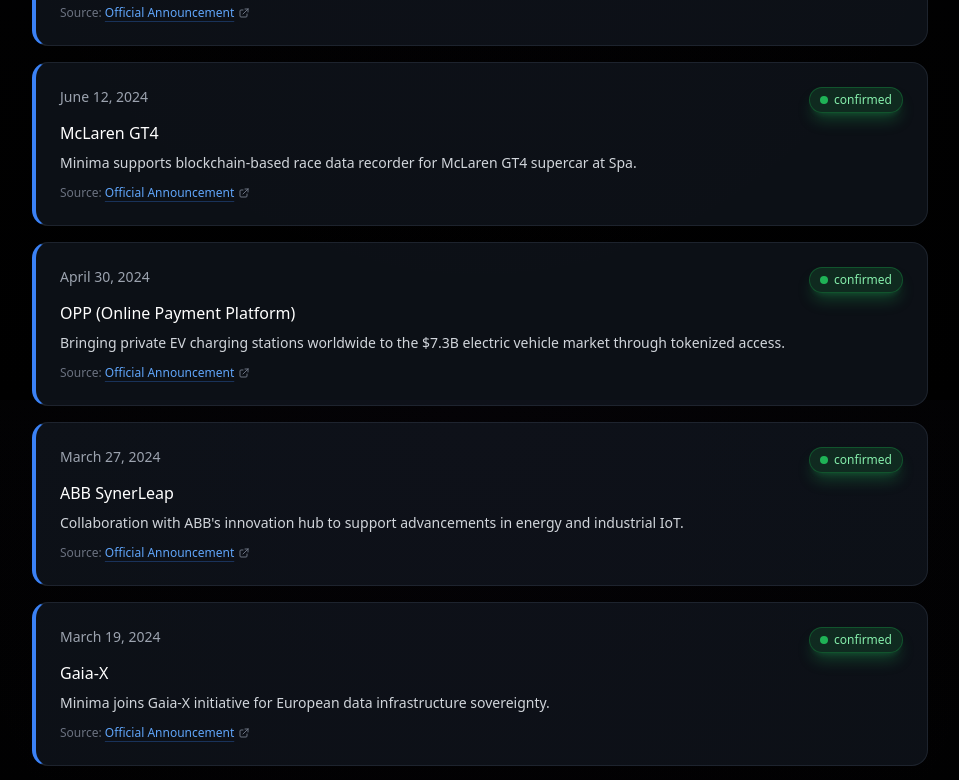
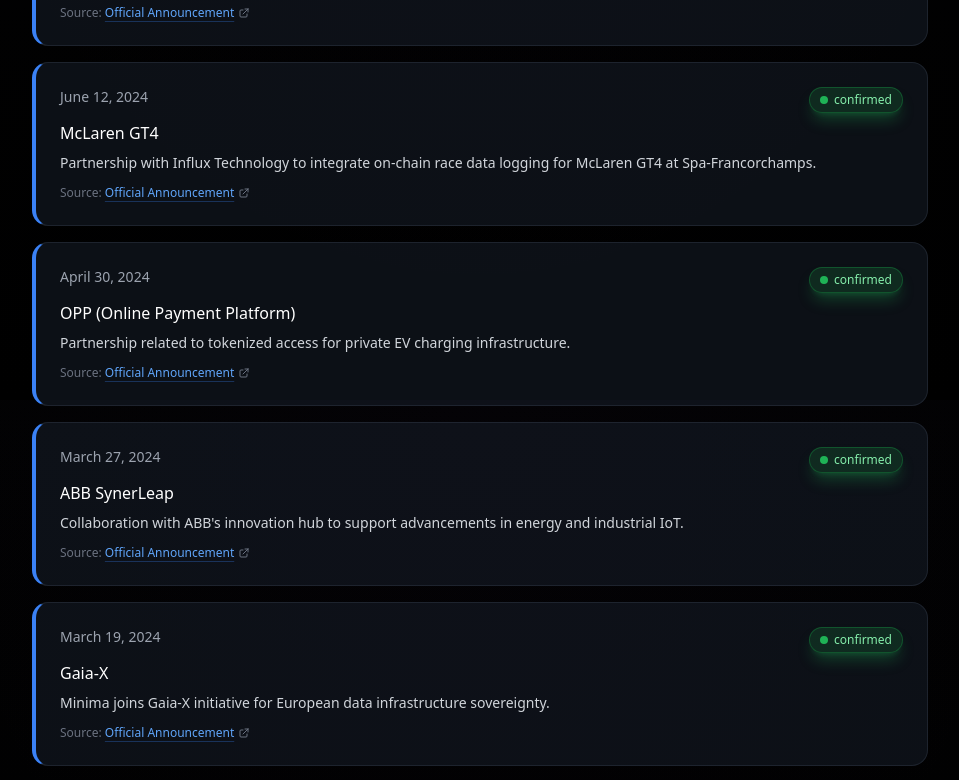
Before and after one commit to KuA1bo/minimaverse-site, a Next.js app: page /partners in a window 1280 px wide. Shown: the part 2000-2780 px from the top of the page, without its empty margins (160-1119 px from the left). Built offline with nearby package versions, Linux system fonts and the light colour scheme.

Commit message:
fix(partners): neutralize OPP description, finalize institutional tone [19.05.2026]

```diff
--- a/src/app/partners/page.tsx
+++ b/src/app/partners/page.tsx
@@ -84,17 +84,24 @@ export default function PartnersPage() {
   return (
     <div className="max-w-4xl mx-auto relative px-4 sm:px-0">
 
+      {/* Structured data for SEO - CollectionPage schema */}
       <JsonLd data={structuredData} />
 
+      {/* Unified Header with gradient accent */}
       <header className="mb-8 opacity-0 animate-fade-in-up delay-75 relative">
         <div className="absolute inset-0 bg-gradient-to-r from-purple-500/10 via-blue-500/10 to-cyan-500/10 rounded-2xl opacity-0 hover:opacity-100 transition-opacity duration-500" />
 
         <div className="relative flex justify-between items-start">
+          {/* Header text block */}
           <div className="relative inline-block w-full pb-3">
-            <Link href="/" className="text-gray-400 hover:text-white transition-colors inline-block mb-4 group">
+            <Link
+              href="/"
+              className="text-gray-400 hover:text-white transition-colors inline-block mb-4 group"
+            >
               <span className="group-hover:-translate-x-1 transition-transform duration-300 inline-block">←</span> Back to Minimaverse
             </Link>
 
+            {/* Internal navigation - unified style per /about: text-sm, gap-1.5, gray-400/600, hover purple */}
             <div className="flex flex-wrap items-center gap-1.5 mb-3 text-sm">
               <Link href="/ecosystem" className="text-gray-400 hover:text-purple-400 transition-colors">Ecosystem</Link>
               <span className="text-gray-600">•</span>
@@ -103,20 +110,30 @@ export default function PartnersPage() {
               <Link href="/nodes" className="text-gray-400 hover:text-purple-400 transition-colors">Nodes</Link>
             </div>
 
+            {/* Updated H1 title for better SEO intent match */}
             <h1 className="text-3xl font-bold text-white mb-2">
               <span className="bg-gradient-to-r from-purple-200 via-blue-200 to-white bg-clip-text text-transparent">
                 Minima Ecosystem Partnerships
               </span>
             </h1>
+            {/* Updated subtitle for clarity and keyword coverage */}
             <p className="text-gray-400">Verified list of collaborations and integrations</p>
+            {/* Gradient accent line under subtitle */}
             <span className="absolute bottom-0 left-0 right-0 h-px bg-gradient-to-r from-blue-500/60 via-cyan-400/40 to-transparent" />
           </div>
 
+          {/* GitHub icon - Desktop only (hidden on mobile), unified with homepage */}
           <div className="hidden sm:flex items-center justify-end relative -translate-x-10 mt-12 flex-shrink-0">
+            {/* Glow */}
             <div className="absolute inset-0 flex items-center justify-center">
               <div className="w-8 h-8 bg-purple-500/80 rounded-full blur-lg" />
             </div>
-            <ExternalLink href="https://github.com/KuA1bo/minimaverse-site" className="relative text-gray-400 hover:text-white transition-all duration-300 hover:scale-110 hover:rotate-6 z-10" ariaLabel="View source on GitHub" hideArrow={true}>
+            <ExternalLink
+              href="https://github.com/KuA1bo/minimaverse-site"
+              className="relative text-gray-400 hover:text-white transition-all duration-300 hover:scale-110 hover:rotate-6 z-10"
+              ariaLabel="View source on GitHub"
+              hideArrow={true}
+            >
               <svg className="w-8 h-8" fill="currentColor" viewBox="0 0 24 24" aria-hidden="true">
                 <path d="M12 0C5.37 0 0 5.37 0 12c0 5.31 3.435 9.795 8.205 11.385.6.105.825-.255.825-.57 0-.285-.015-1.23-.015-2.235-3.015.555-3.795-.735-4.035-1.41-.135-.345-.72-1.41-1.23-1.695-.42-.225-1.02-.78-.015-.795.945-.015 1.62.87 1.845 1.23 1.08 1.815 2.805 1.305 3.495.99.105-.78.42-1.305.765-1.605-2.67-.3-5.46-1.335-5.46-6.26 0-1.38.48-2.37 1.26-3.225-.255-.315-.54-1.02-.12-2.13 0 0 1.005-.315 3.3 1.23.96-.27 1.98-.405 3-.405s2.04.135 3 .405c2.295-1.56 3.3-1.23 3.3-1.23.42 1.11.135 1.815-.12 2.13.78.855 1.26 1.845 1.26 3.225 0 4.935-2.805 5.955-5.475 6.255.435.375.81 1.095.81 2.22 0 1.605-.015 2.895-.015 3.3 0 .315.225.69.825.57A12.02 12.02 0 0024 12c0-6.63-5.37-12-12-12z"/>
               </svg>
@@ -125,7 +142,10 @@ export default function PartnersPage() {
         </div>
       </header>
 
-      <div className="relative bg-gray-800/40 border border-gray-700/40 rounded-2xl p-6 mb-8 transition-all duration-300 hover:border-purple-500/50 hover:shadow-2xl hover:shadow-purple-500/15 opacity-0 animate-fade-in-up delay-150 group overflow-hidden">
+      {/* Primary Sources Box - UPDATED: added status legend */}
+      <div className="relative bg-gray-800/40 border border-gray-700/40 rounded-2xl p-6 mb-8
+                      transition-all duration-300 hover:border-purple-500/50 hover:shadow-2xl hover:shadow-purple-500/15
+                      opacity-0 animate-fade-in-up delay-150 group overflow-hidden">
         <div className="absolute inset-0 bg-gradient-to-r from-purple-500/0 via-blue-500/0 to-cyan-500/0 group-hover:from-purple-500/5 group-hover:via-blue-500/5 group-hover:to-cyan-500/5 transition-all duration-500 rounded-2xl" />
 
         <div className="relative">
@@ -135,24 +155,40 @@ export default function PartnersPage() {
           <ul className="space-y-3 text-sm">
             <li className="flex flex-col md:flex-row md:items-center gap-1 md:gap-2">
               <span className="hidden md:inline text-gray-400">•</span>
-              <ExternalLink href="https://minima.global/blog" className="text-blue-400 hover:text-purple-400 underline decoration-blue-500/30 hover:decoration-purple-500/60 underline-offset-4 transition-all duration-300 break-all text-xs md:text-sm">minima.global/blog</ExternalLink>
+              <ExternalLink
+                href="https://minima.global/blog"
+                className="text-blue-400 hover:text-purple-400 underline decoration-blue-500/30 hover:decoration-purple-500/60 underline-offset-4 transition-all duration-300 break-all text-xs md:text-sm"
+              >
+                minima.global/blog
+              </ExternalLink>
               <span className="hidden md:inline text-gray-500">—</span>
               <span className="text-gray-500 text-xs md:text-sm">Official Blog</span>
             </li>
             <li className="flex flex-col md:flex-row md:items-center gap-1 md:gap-2">
               <span className="hidden md:inline text-gray-400">•</span>
-              <ExternalLink href="https://docs.minima.global" className="text-blue-400 hover:text-purple-400 underline decoration-blue-500/30 hover:decoration-purple-500/60 underline-offset-4 transition-all duration-300 break-all text-xs md:text-sm">docs.minima.global</ExternalLink>
+              <ExternalLink
+                href="https://docs.minima.global"
+                className="text-blue-400 hover:text-purple-400 underline decoration-blue-500/30 hover:decoration-purple-500/60 underline-offset-4 transition-all duration-300 break-all text-xs md:text-sm"
+              >
+                docs.minima.global
+              </ExternalLink>
               <span className="hidden md:inline text-gray-500">—</span>
               <span className="text-gray-500 text-xs md:text-sm">Documentation</span>
             </li>
             <li className="flex flex-col md:flex-row md:items-center gap-1 md:gap-2">
               <span className="hidden md:inline text-gray-400">•</span>
-              <ExternalLink href="https://github.com/minima-global" className="text-blue-400 hover:text-purple-400 underline decoration-blue-500/30 hover:decoration-purple-500/60 underline-offset-4 transition-all duration-300 break-all text-xs md:text-sm">github.com/minima-global</ExternalLink>
+              <ExternalLink
+                href="https://github.com/minima-global"
+                className="text-blue-400 hover:text-purple-400 underline decoration-blue-500/30 hover:decoration-purple-500/60 underline-offset-4 transition-all duration-300 break-all text-xs md:text-sm"
+              >
+                github.com/minima-global
+              </ExternalLink>
               <span className="hidden md:inline text-gray-500">—</span>
               <span className="text-gray-500 text-xs md:text-sm">Official GitHub</span>
             </li>
           </ul>
 
+          {/* Status legend - stacked on mobile, single line on tablet/desktop */}
           <div className="mt-4 pt-4 border-t border-gray-700/40 text-xs text-gray-500">
             <div className="flex flex-col gap-1.5 sm:flex-row sm:items-center sm:gap-3">
               <span className="block sm:inline">Status indicators:</span>
@@ -164,23 +200,28 @@ export default function PartnersPage() {
         </div>
       </div>
 
+      {/* Content */}
       <article className="prose prose-invert max-w-none">
 
+        {/* Intro - REMOVED duplicate status legend block */}
         <section id="intro" className="scroll-mt-20 mb-10 opacity-0 animate-fade-in-up delay-75">
           <h2 className="text-2xl font-bold mb-4 flex items-center gap-3">
             <span className="text-2xl">📋</span>
             <span className="bg-gradient-to-r from-purple-200 via-blue-200 to-white bg-clip-text text-transparent">About This Page</span>
           </h2>
 
-          <div className="relative bg-gray-800/40 border border-gray-700/40 rounded-2xl p-6 transition-all duration-300 hover:border-purple-500/50 hover:shadow-2xl hover:shadow-purple-500/15 group overflow-hidden">
+          <div className="relative bg-gray-800/40 border border-gray-700/40 rounded-2xl p-6
+                          transition-all duration-300 hover:border-purple-500/50 hover:shadow-2xl hover:shadow-purple-500/15 group overflow-hidden">
             <div className="absolute top-0 left-0 w-full h-px bg-gradient-to-r from-purple-500 via-blue-500 to-cyan-500 transform scale-x-0 group-hover:scale-x-100 transition-transform duration-500 origin-left" />
 
+            {/* SEO-optimized intro text with target keywords - marketing neutralized */}
             <p className="text-gray-300 leading-relaxed relative">
               Minima partnerships include collaborations across mobility, IoT, payments, and decentralized infrastructure. This page provides a verified list of Minima ecosystem partners with official sources and timelines.
             </p>
           </div>
         </section>
 
+        {/* Confirmed Partnerships Timeline - Anchor: #verified */}
         <section id="verified" className="mb-10 opacity-0 animate-fade-in-up delay-150 scroll-mt-20">
           <h2 className="text-2xl font-bold mb-4 flex items-center gap-3">
             <span className="text-2xl">📅</span>
@@ -196,15 +237,16 @@ export default function PartnersPage() {
               { date: 'October 17, 2024', title: 'CPIN', text: 'Partnership to support secure renewable energy data using Minima\'s infrastructure.', source: 'https://minima.global/post/minima-global-announces-strategic-partnership-with-cpin-to-secure-renewable-energy-data' },
               { date: 'July 24, 2024', title: 'Mercury Global', text: 'Pilot project to develop a decentralized alternative to SWIFT for global payment networks using Minima protocol.', source: 'https://minima.global/post/minima-partners-with-mercury-global-to-pilot-decentralised-swift-alternative-to-reshape-global-payment-networks' },
               { date: 'July 9, 2024', title: 'Sfero', text: 'Partnership to develop retail payment systems using Minima infrastructure.', source: 'https://minima.global/post/minima-partners-with-sfero-to-revolutionize-retail-payments' },
-              { date: 'June 12, 2024', title: 'McLaren GT4', text: 'Minima supports blockchain-based race data recorder for McLaren GT4 supercar at Spa.', source: 'https://minima.global/post/minima-l1-blockchain-powers-the-worlds-first-on-chain-race-data-logger-for-mclaren-gt4-supercar-at-spa' },
-              { date: 'April 30, 2024', title: 'OPP (Online Payment Platform)', text: 'Bringing private EV charging stations worldwide to the $7.3B electric vehicle market through tokenized access.', source: 'https://minima.global/post/minima-partners-with-opp-online-payment-platform-to-commodify-private-charging-points-worldwide-in-7-3b-ev-market' },
+              { date: 'June 12, 2024', title: 'McLaren GT4', text: 'Partnership with Influx Technology to integrate on-chain race data logging for McLaren GT4 at Spa-Francorchamps.', source: 'https://minima.global/post/minima-l1-blockchain-powers-the-worlds-first-on-chain-race-data-logger-for-mclaren-gt4-supercar-at-spa' },
+              { date: 'April 30, 2024', title: 'OPP (Online Payment Platform)', text: 'Partnership related to tokenized access for private EV charging infrastructure.', source: 'https://minima.global/post/minima-partners-with-opp-online-payment-platform-to-commodify-private-charging-points-worldwide-in-7-3b-ev-market' },
               { date: 'March 27, 2024', title: 'ABB SynerLeap', text: 'Collaboration with ABB\'s innovation hub to support advancements in energy and industrial IoT.', source: 'https://minima.global/post/minima-partners-with-abb-innovation-hub-synerleap-to-drive-innovation-in-energy-industrial-iot' },
               { date: 'March 19, 2024', title: 'Gaia-X', text: 'Minima joins Gaia-X initiative for European data infrastructure sovereignty.', source: 'https://minima.global/post/minima-thrilled-to-announce-it-is-a-member-of-gaia-x' },
               { date: 'March 11, 2024', title: 'Streamr', text: 'Partnership to support secure real-time data streaming solutions on Minima infrastructure.', source: 'https://minima.global/post/minima-partners-with-streamr-to-pioneer-secure-live-data-streaming' },
               { date: 'February 19, 2024', title: 'Wicrypt', text: 'DePIN-focused partnership with Wicrypt Wi-Fi network to expand internet access globally.', source: 'https://minima.global/post/minima-a-depin-focused-layer1-blockchain-is-joining-forces-with-wi-fi-network-wicrypt-to-democratise-internet-access' },
               { date: 'February 14, 2024', title: 'LTA Labs', text: 'Collaboration to develop a range of financial products leveraging Minima infrastructure.', source: 'https://minima.global/post/lta-labs-partners-with-minima-to-power-its-financial-product-suite' },
             ].map((item, index) => (
-              <div key={index} className="relative bg-gray-800/40 border border-gray-700/40 rounded-2xl p-6 border-l-4 border-l-blue-500 transition-all duration-300 hover:border-purple-500/50 hover:shadow-2xl hover:shadow-purple-500/15 group overflow-hidden hover:-translate-y-1">
+              <div key={index} className="relative bg-gray-800/40 border border-gray-700/40 rounded-2xl p-6 border-l-4 border-l-blue-500
+                              transition-all duration-300 hover:border-purple-500/50 hover:shadow-2xl hover:shadow-purple-500/15 group overflow-hidden hover:-translate-y-1">
                 <div className="absolute inset-0 bg-gradient-to-br from-purple-500/5 to-blue-500/5 opacity-0 group-hover:opacity-100 transition-opacity duration-300" />
 
                 <div className="flex justify-between items-start mb-2 relative">
@@ -215,20 +257,27 @@ export default function PartnersPage() {
                 <p className="text-gray-300 text-sm mb-3 relative">{item.text}</p>
                 <p className="text-gray-500 text-xs relative">
                   Source:{' '}
-                  <ExternalLink href={item.source} className="text-blue-400 hover:text-purple-400 underline decoration-blue-500/30 hover:decoration-purple-500/60 underline-offset-4 transition-all duration-300">Official Announcement</ExternalLink>
+                  <ExternalLink
+                    href={item.source}
+                    className="text-blue-400 hover:text-purple-400 underline decoration-blue-500/30 hover:decoration-purple-500/60 underline-offset-4 transition-all duration-300"
+                  >
+                    Official Announcement
+                  </ExternalLink>
                 </p>
               </div>
             ))}
           </div>
         </section>
 
+        {/* Inclusion Criteria - Anchor: #integrate */}
         <section id="integrate" className="scroll-mt-20 mb-10 opacity-0 animate-fade-in-up delay-200">
           <h2 className="text-2xl font-bold mb-4 flex items-center gap-3">
             <span className="text-2xl">✅</span>
             <span className="bg-gradient-to-r from-purple-200 via-blue-200 to-white bg-clip-text text-transparent">Inclusion Criteria</span>
           </h2>
 
-          <div className="relative bg-gray-800/40 border border-gray-700/40 rounded-2xl p-6 transition-all duration-300 hover:border-purple-500/50 hover:shadow-2xl hover:shadow-purple-500/15 group overflow-hidden">
+          <div className="relative bg-gray-800/40 border border-gray-700/40 rounded-2xl p-6
+                          transition-all duration-300 hover:border-purple-500/50 hover:shadow-2xl hover:shadow-purple-500/15 group overflow-hidden">
             <div className="absolute inset-0 bg-gradient-to-br from-purple-500/5 to-blue-500/5 opacity-0 group-hover:opacity-100 transition-opacity duration-300" />
 
             <ul className="space-y-2">
@@ -248,7 +297,10 @@ export default function PartnersPage() {
           </div>
         </section>
 
-        <div className="relative bg-amber-900/20 border border-amber-700/50 rounded-2xl p-6 mb-8 transition-all duration-300 hover:border-amber-600/70 hover:shadow-2xl hover:shadow-amber-500/10 opacity-0 animate-fade-in-up delay-200 group overflow-hidden">
+        {/* Universal Disclaimer Block */}
+        <div className="relative bg-amber-900/20 border border-amber-700/50 rounded-2xl p-6 mb-8
+                        transition-all duration-300 hover:border-amber-600/70 hover:shadow-2xl hover:shadow-amber-500/10
+                        opacity-0 animate-fade-in-up delay-200 group overflow-hidden">
           <div className="absolute top-0 left-0 w-full h-px bg-gradient-to-r from-amber-500 to-orange-500" />
           <p className="text-amber-200 text-sm leading-relaxed">
             <strong className="flex items-center gap-2 mb-2">
@@ -257,10 +309,13 @@ export default function PartnersPage() {
             </strong>
             This site does not represent the official Minima team.
             All information is compiled from publicly available sources.{' '}
-            <Link href="/disclaimer" className="underline hover:text-amber-100 decoration-amber-500/50 hover:decoration-amber-400 underline-offset-4 transition-all duration-300">Learn more</Link>
+            <Link href="/disclaimer" className="underline hover:text-amber-100 decoration-amber-500/50 hover:decoration-amber-400 underline-offset-4 transition-all duration-300">
+              Learn more
+            </Link>
           </p>
         </div>
 
+        {/* Last Updated - UPDATED DATE to May 19, 2026 */}
         <section className="border-t border-gray-700/40 pt-6 opacity-0 animate-fade-in-up delay-300">
           <p className="text-gray-500 text-sm flex items-center gap-2">
             <span className="w-2 h-2 bg-green-500 rounded-full animate-pulse" />
```
